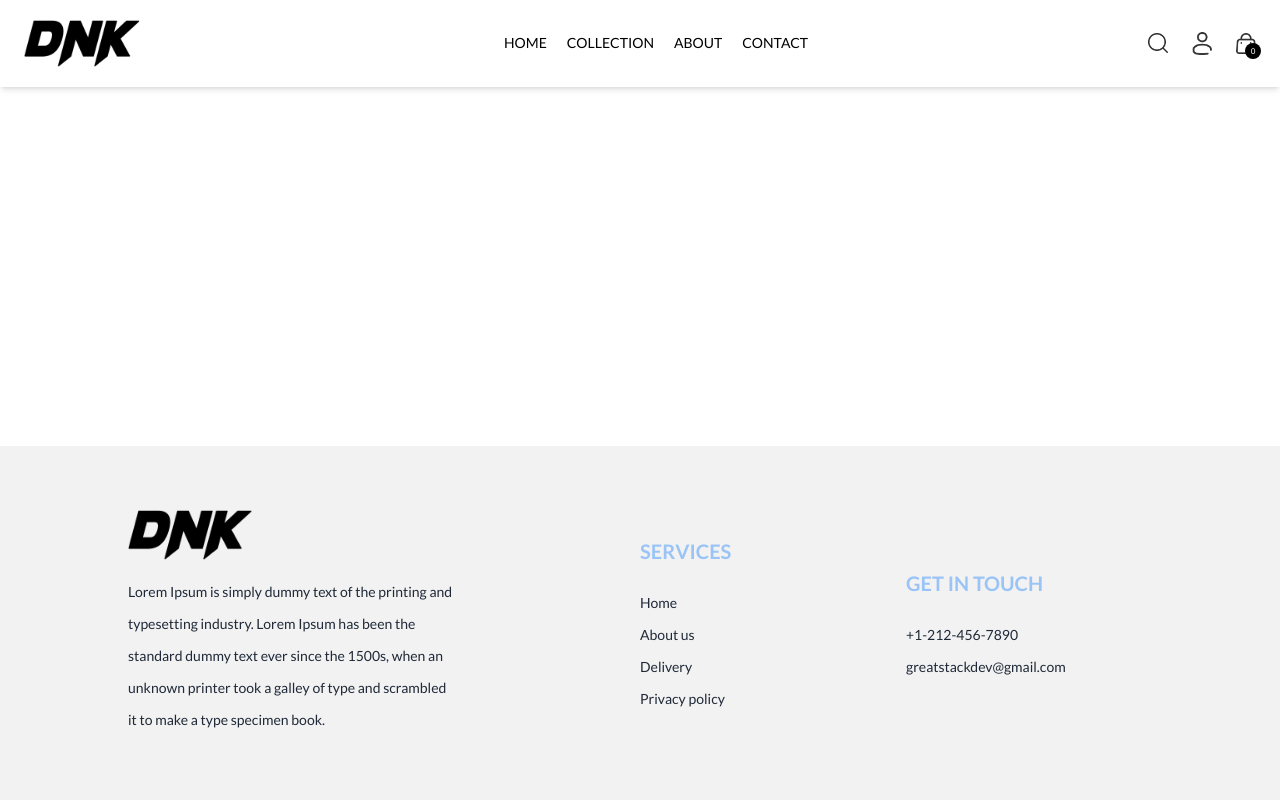
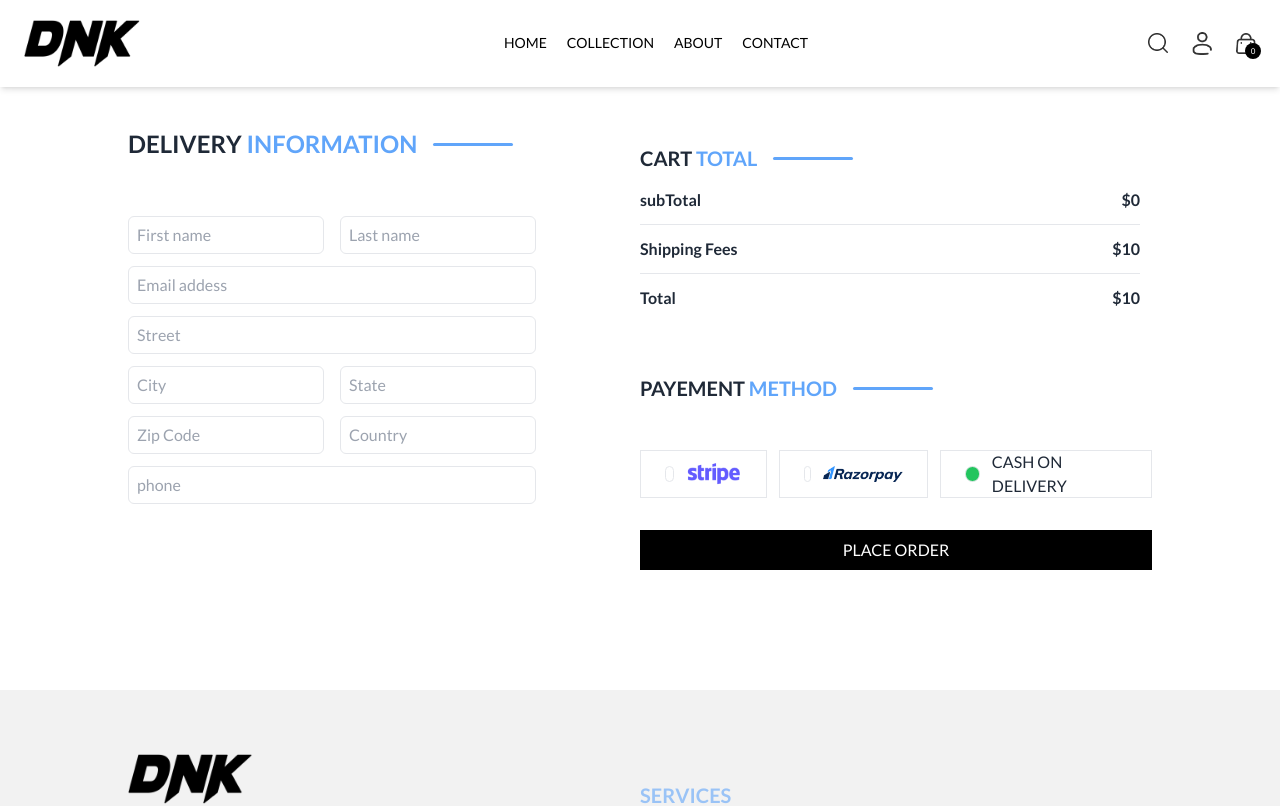
Before and after one commit to Abdellah-Abrkaoui/E-Commerce-Mern-Stack, a React (Vite) app: page /place-order in a window 1280 px wide. Shown: the top 806 px of the page. Built offline with nearby package versions, Linux system fonts and the light colour scheme.

Commit message:
Added the Place Order Page

```diff
--- a/src/context/ShopContext.jsx
+++ b/src/context/ShopContext.jsx
@@ -1,6 +1,7 @@
 import { createContext, useState } from "react";
 import { products } from "../assets/frontend_assets/assets";
 import { toast } from "react-toastify";
+import { useNavigate } from "react-router-dom";
 
 // eslint-disable-next-line react-refresh/only-export-components
 export const ShopContext = createContext();
@@ -10,6 +11,9 @@ const ShopContextProvider = (props) => {
 
   const [search, setSearch] = useState("");
   const [showSearch, setShowSearch] = useState(false);
+
+  // use navigate
+  const navigate = useNavigate();
 
   // for adding products in the cart
   const [cartItems, setCartItems] = useState({});
@@ -105,6 +109,7 @@ const ShopContextProvider = (props) => {
     cartItems,
     updatingProductQuantity,
     getTotalAmount,
+    navigate,
   };
 
   return (
--- a/src/index.css
+++ b/src/index.css
@@ -15,3 +15,15 @@ a.active hr {
 .section-container {
   @apply px-4 sm:px-8 md:px-16 lg:px-24 xl:px-32;
 }
+
+.inputNumber {
+  input[type="number"]::-webkit-inner-spin-button,
+  input[type="number"]::-webkit-outer-spin-button {
+    -webkit-appearance: none;
+    margin: 0;
+  }
+
+  input[type="number"] {
+    -moz-appearance: textfield; /* For Firefox */
+  }
+}
--- a/src/pages/Cart.jsx
+++ b/src/pages/Cart.jsx
@@ -5,7 +5,7 @@ import { MdDelete } from "react-icons/md";
 import CartTotal from "../components/CartTotal";
 
 function Cart() {
-  const { products, currency, cartItems, updatingProductQuantity } =
+  const { products, currency, cartItems, updatingProductQuantity, navigate } =
     useContext(ShopContext);
   const [cartData, setCartData] = useState([]);
 
@@ -103,6 +103,13 @@ function Cart() {
       </div>
 
       <CartTotal />
+      {/* buttton proced to checkout */}
+      <button
+        onClick={() => navigate("/place-order")}
+        className="bg-black py-2 px-5 text-white font-medium cursor-pointer mb-10"
+      >
+        PROCEED TO CHECKOUT
+      </button>
     </div>
   );
 }
--- a/src/pages/PlaceOrder.jsx
+++ b/src/pages/PlaceOrder.jsx
@@ -1,7 +1,138 @@
-import React from "react";
+import React, { useContext, useState } from "react";
+import TitleAndDesc from "../components/TitleAndDesc";
+import CartTotal from "../components/CartTotal";
+import { assets } from "../assets/frontend_assets/assets";
+import { ShopContext } from "../context/ShopContext";
 
 function PlaceOrder() {
-  return <div>PlaceOrder</div>;
+  const { navigate } = useContext(ShopContext);
+  const [payementMethod, setPayementMethod] = useState("cod");
+
+  const handleSelect = (method) => {
+    setPayementMethod(method);
+  };
+  return (
+    <div className="section-container mt-32 mb-20">
+      <div className="flex flex-col md:flex-row gap-10 md:gap-0">
+        {/* delivery infos */}
+        <div className="md:min-w-[50%] w-full flex flex-col md:items-start items-center gap-10">
+          <TitleAndDesc
+            title1="Delivery"
+            title2="Information"
+            desc=""
+            className="font-bold text-xl md:text-2xl uppercase"
+          />
+          <div className="flex flex-col gap-3">
+            <div className="flex gap-4">
+              <input
+                type="text"
+                placeholder="First name"
+                className="text-gray-500 outline-none px-2 py-[6px] border rounded-md"
+              />
+              <input
+                type="text"
+                placeholder="Last name"
+                className="text-gray-500 outline-none px-2 py-[6px] border rounded-md"
+              />
+            </div>
+            <input
+              type="email"
+              placeholder="Email addess"
+              className="text-gray-500 outline-none px-2 py-[6px] border rounded-md w-full"
+            />
+            <input
+              type="text"
+              placeholder="Street"
+              className="text-gray-500 outline-none px-2 py-[6px] border rounded-md w-full"
+            />
+            <div className="flex gap-4">
+              <input
+                type="text"
+                placeholder="City"
+                className="text-gray-500 outline-none px-2 py-[6px] border rounded-md"
+              />
+              <input
+                type="text"
+                placeholder="State"
+                className="text-gray-500 outline-none px-2 py-[6px] border rounded-md"
+              />
+            </div>
+            <div className="flex gap-4">
+              <input
+                type="text"
+                placeholder="Zip Code"
+                className="text-gray-500 outline-none px-2 py-[6px] border rounded-md"
+              />
+              <input
+                type="text"
+                placeholder="Country"
+                className="text-gray-500 outline-none px-2 py-[6px] border rounded-md"
+              />
+            </div>
+            <input
+              type="text"
+              placeholder="phone"
+              className="text-gray-500 outline-none px-2 py-[6px] border rounded-md w-full"
+            />
+          </div>
+        </div>
+
+        <div className="md:min-w-[50%] w-full flex flex-col items-start gap-8">
+          <CartTotal />
+          <TitleAndDesc
+            title1="Payement"
+            title2="Method"
+            desc=""
+            className="font-bold text-xl md:text-xl uppercase"
+          />
+          <div className="flex items-center justify-center gap-3 flex-wrap md:flex-nowrap">
+            <div
+              className="flex items-center justify-center gap-3 border h-12 px-6 cursor-pointer"
+              onClick={() => handleSelect("stripe")}
+            >
+              <p
+                className={`h-4 w-4 rounded-full border cursor-pointer ${
+                  payementMethod === "stripe" ? "bg-green-500" : ""
+                }`}
+              ></p>
+              <img src={assets.stripe_logo} className="w-14" alt="" />
+            </div>
+            <div
+              className="flex items-center justify-center gap-3 border h-12 px-6 cursor-pointer"
+              onClick={() => handleSelect("razopay")}
+            >
+              <p
+                className={`h-4 w-4 rounded-full border cursor-pointer ${
+                  payementMethod === "razopay" ? "bg-green-500" : ""
+                }`}
+              ></p>
+              <img src={assets.razorpay_logo} className="w-20" alt="" />
+            </div>
+            <div
+              className="flex items-center justify-center gap-3 border h-12 px-6 cursor-pointer"
+              onClick={() => handleSelect("cod")}
+            >
+              <p
+                className={`h-4 w-4 rounded-full border cursor-pointer ${
+                  payementMethod === "cod" ? "bg-green-500" : ""
+                }`}
+              ></p>
+              <span className="md:font-medium md:text-md">
+                CASH ON DELIVERY
+              </span>
+            </div>
+          </div>
+          {/* buttton proced to checkout */}
+          <button
+            onClick={() => navigate("/orders")}
+            className="bg-black py-2 px-5 text-white font-medium cursor-pointer mb-10 w-full"
+          >
+            PLACE ORDER
+          </button>
+        </div>
+      </div>
+    </div>
+  );
 }
 
 export default PlaceOrder;
```
Also changed, not shown: 1 other file (tests, documents, lock files or other folders).
